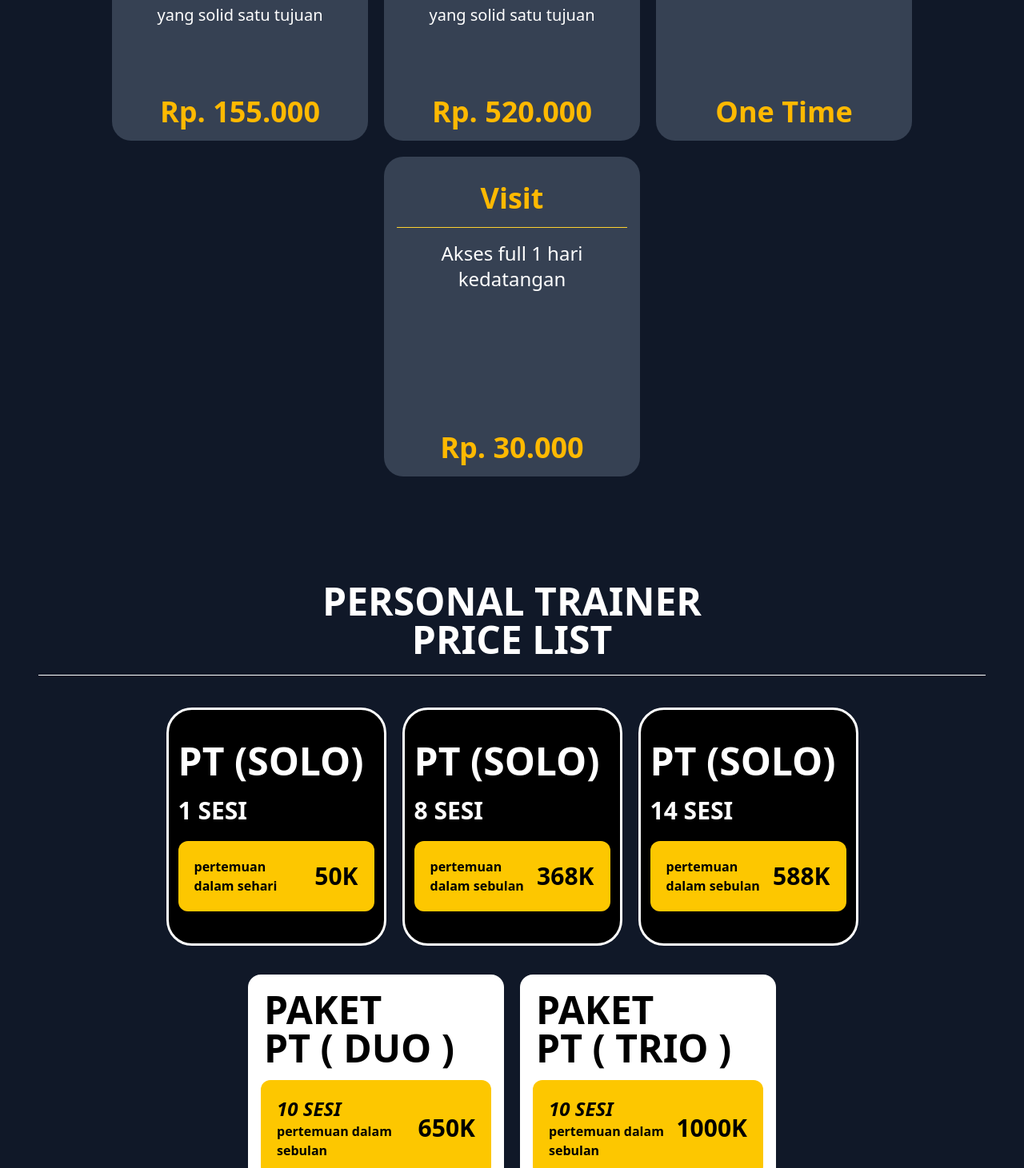
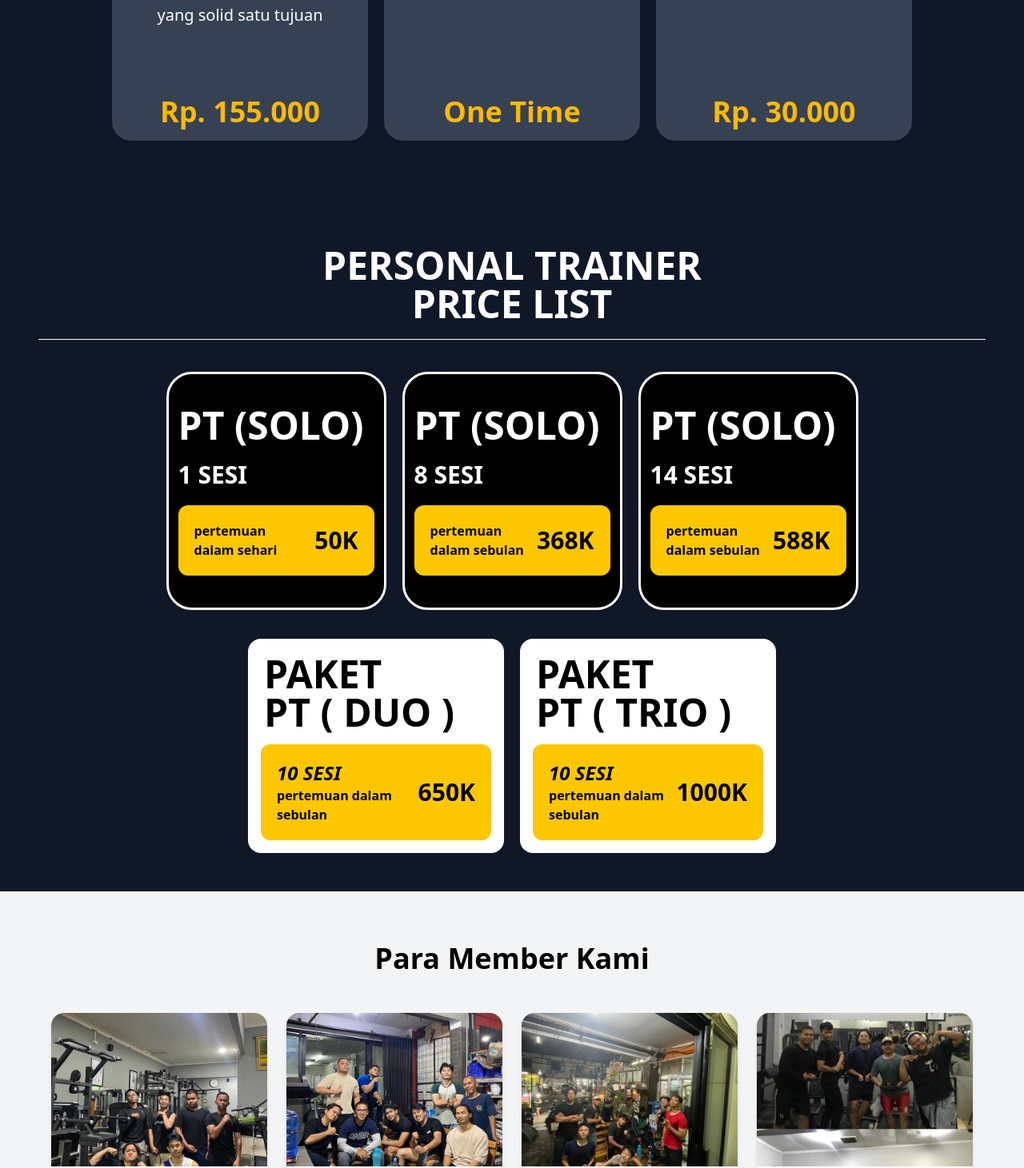
Before and after one commit to Reihannnn/drp-fitness, a React (Vite) app: page / in a window 1280 px wide. Shown: the part 1909-3370 px from the top of the page at 80% size. Built offline with nearby package versions, Linux system fonts and the light colour scheme; a web font is replaced by a local one.

Commit message:
update price section

```diff
--- a/src/components/member/memberImage.jsx
+++ b/src/components/member/memberImage.jsx
@@ -9,7 +9,7 @@ const MemberImage = (props) =>{
               <img
                 src={image}
                 alt={`Member ${i + 1}`}
-                className="w-full h-48 object-cover object-center"
+                className={`w-full h-48 object-cover  ${i + 1 === 4 ? `object-top`  : `object-center`}`}
               />
               <div className="bg-white p-2 text-center text-black font-medium">
                 Member {i + 1}
--- a/src/components/price/PriceNew.jsx
+++ b/src/components/price/PriceNew.jsx
@@ -16,7 +16,6 @@ const PriceNew = () => {
 
       <div className="flex gap-5 flex-wrap justify-center p-5">
         <CardPrice kategori="1 BULAN" harga="Rp. 155.000" />
-        <CardPrice kategori="SQUAD (4)" harga="Rp. 520.000" />
         <Senam kategori="Senam" harga="One Time" />
         <Visit kategori="Visit" harga="Rp. 30.000" />
       </div>
--- a/src/pages/location.jsx
+++ b/src/pages/location.jsx
@@ -15,7 +15,7 @@ const LocationSection = () => {
             Lokasi strategis, mudah diakses, dan dekat dengan pusat kota.
           </p>
           <div className="space-y-2 text-base">
-            <p>🏠 Gramaupri Tamansari No. 14 cc, RW.37, Wanasari, Kec. Cibitung, Kabupaten Bekasi, Jawa Barat 17520</p>
+            <p>🏠 Perumahan GramaPuri Tamansari No. 14 cc, RW.37, Wanasari, Kec. Cibitung, Kabupaten Bekasi, Jawa Barat 17520</p>
             <p>📞 Telepon: +62 859-1353-3987</p>
             <p>🕒 Jam Buka: 08:00 - 22:00 (Senin - Minggu)</p>
           </div>
```
